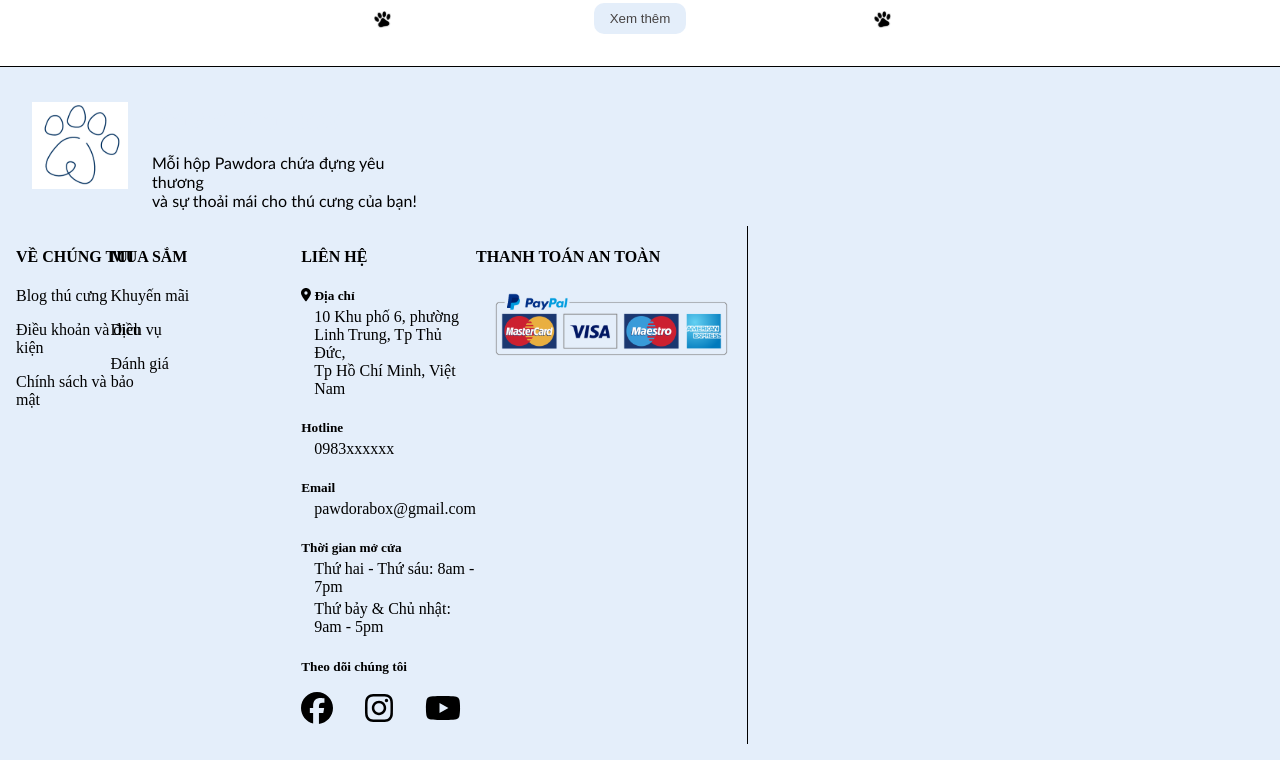
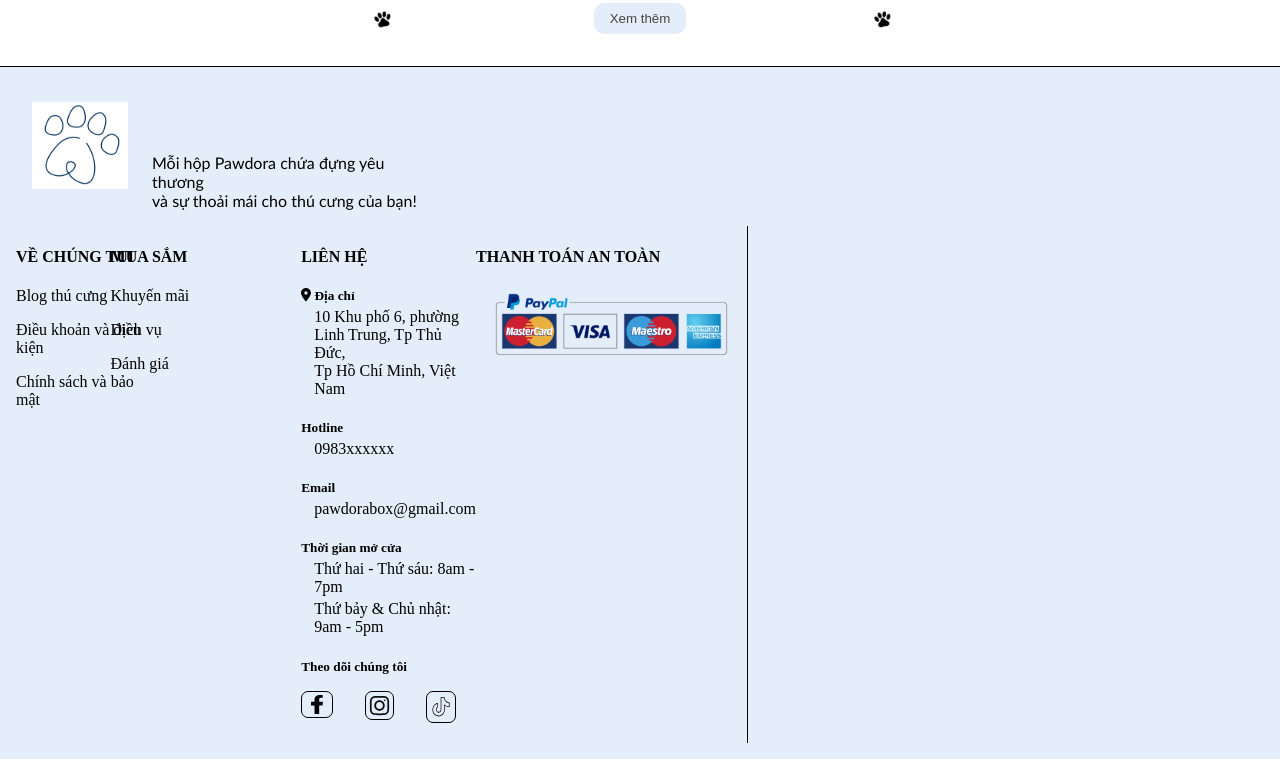
Before and after one commit to YaseiTanuki/Pawdora-Box, a React (Vite) app: page / in a window 1280 px wide. Shown: the part 2881-3641 px from the top of the page. Built offline with nearby package versions, Linux system fonts and the light colour scheme.

Commit message:
use image for social media icon

```diff
--- a/src/components/small_components/social_media/social_media.jsx
+++ b/src/components/small_components/social_media/social_media.jsx
@@ -1,12 +1,15 @@
 import "./social_media.scss"
-import { FontAwesomeIcon } from "@fortawesome/react-fontawesome"
+import facebookIcon from "../../../assets/img/facebook.svg"
+import instaIcon from "../../../assets/img/insta.svg"
+import tiktokIcon from "../../../assets/img/tiktok.svg"
+
 
 const SocialMedia = () => {
     return (
         <ul className="social-media-list">
-            <li><a href=""><FontAwesomeIcon icon={["fab", "facebook"]}/></a></li>
-            <li><a href=""><FontAwesomeIcon icon={["fab", "instagram"]}/></a></li>
-            <li><a href=""><FontAwesomeIcon icon={["fab", "youtube"]}/></a></li>
+            <li><a href=""><img src={facebookIcon} alt="" /></a></li>
+            <li><a href=""><img src={instaIcon} alt="" /></a></li>
+            <li><a href=""><img src={tiktokIcon} alt="" /></a></li>
         </ul>
     )
 }
--- a/src/components/small_components/social_media/social_media.scss
+++ b/src/components/small_components/social_media/social_media.scss
@@ -3,6 +3,12 @@
     list-style: none;
     gap: 2rem;
     li {
-        font-size: 2rem;
+        a {
+            img {
+                padding: 3px;
+                border: 1px solid black;
+                border-radius:  7px;
+            }
+        }
     }
 }
```
